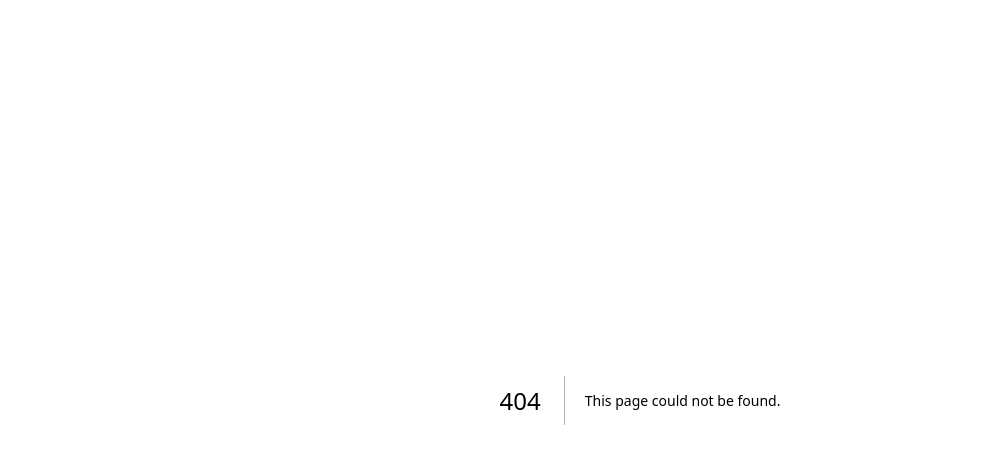
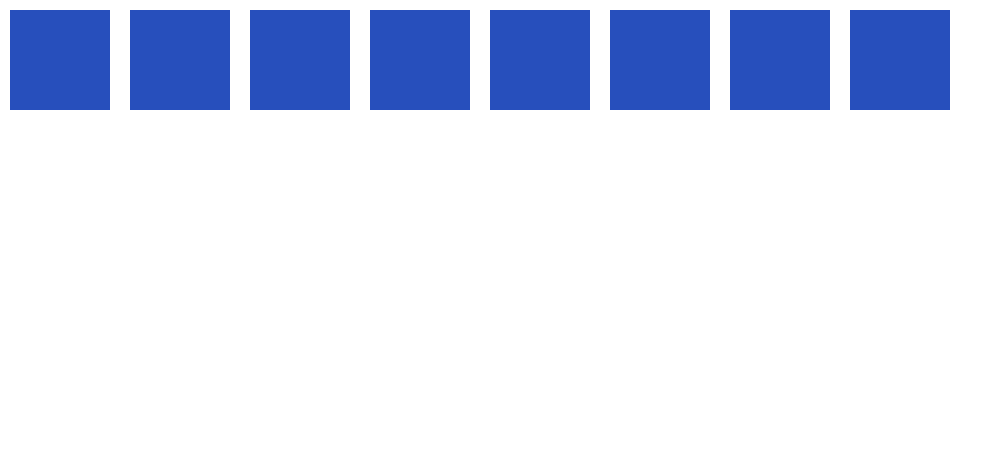
Before and after one commit to kunald-ovyo/LearningReact, a Next.js app in the folder react-full-stack/: page /HTML-css/Flexbox in a window 1280 px wide. Before the commit this address had no page. Shown: the top 464 px of the page, without its empty margins (0-1003 px from the left). Built offline with nearby package versions, Linux system fonts and the light colour scheme.

Commit message:
html css bacis stuff implemeted

```diff
--- /dev/null
+++ b/react-full-stack/pages/HTML-css/Flexbox.tsx
@@ -0,0 +1,19 @@
+import React from "react";
+import styles from "@/styles/flexbox.module.css";
+
+function Flexbox() {
+  return (
+    <div className={styles.base}>
+      <div className={styles.box} />
+      <div className={styles.box} />
+      <div className={styles.box} />
+      <div className={styles.box} />
+      <div className={styles.box} />
+      <div className={styles.box} />
+      <div className={styles.box} />
+      <div className={styles.box} />
+    </div>
+  );
+}
+
+export default Flexbox;
--- a/react-full-stack/styles/Home.module.css
+++ b/react-full-stack/styles/Home.module.css
@@ -97,7 +97,7 @@
 
 .center::before,
 .center::after {
-  content: '';
+  content: "";
   left: 50%;
   position: absolute;
   filter: blur(45px);
@@ -125,7 +125,7 @@
 
 .thirteen::before,
 .thirteen::after {
-  content: '';
+  content: "";
   position: absolute;
   z-index: -1;
 }
--- /dev/null
+++ b/react-full-stack/styles/flexbox.module.css
@@ -0,0 +1,17 @@
+.base {
+  display: flex;
+  flex-wrap: wrap;
+  justify-content: flex-start;
+  align-content: flex-start;
+  background-color: white;
+  background: white;
+  width: 100vw;
+  height: 100vh;
+}
+
+.box {
+  background-color: rgb(39, 79, 188);
+  width: 100px;
+  height: 100px;
+  margin: 10px;
+}
--- a/react-full-stack/styles/globals.css
+++ b/react-full-stack/styles/globals.css
@@ -1,22 +1,12 @@
 :root {
   --max-width: 1100px;
   --border-radius: 12px;
-  --font-mono: ui-monospace, Menlo, Monaco, 'Cascadia Mono', 'Segoe UI Mono',
-    'Roboto Mono', 'Oxygen Mono', 'Ubuntu Monospace', 'Source Code Pro',
-    'Fira Mono', 'Droid Sans Mono', 'Courier New', monospace;
+  --font-mono: ui-monospace, Menlo, Monaco, "Cascadia Mono", "Segoe UI Mono",
+    "Roboto Mono", "Oxygen Mono", "Ubuntu Monospace", "Source Code Pro",
+    "Fira Mono", "Droid Sans Mono", "Courier New", monospace;
 
   --foreground-rgb: 0, 0, 0;
-  --background-start-rgb: 214, 219, 220;
-  --background-end-rgb: 255, 255, 255;
 
-  --primary-glow: conic-gradient(
-    from 180deg at 50% 50%,
-    #16abff33 0deg,
-    #0885ff33 55deg,
-    #54d6ff33 120deg,
-    #0071ff33 160deg,
-    transparent 360deg
-  );
   --secondary-glow: radial-gradient(
     rgba(255, 255, 255, 1),
     rgba(255, 255, 255, 0)
```
Also changed, not shown: react-full-stack/pages/index.tsx (+10 -110 lines).
